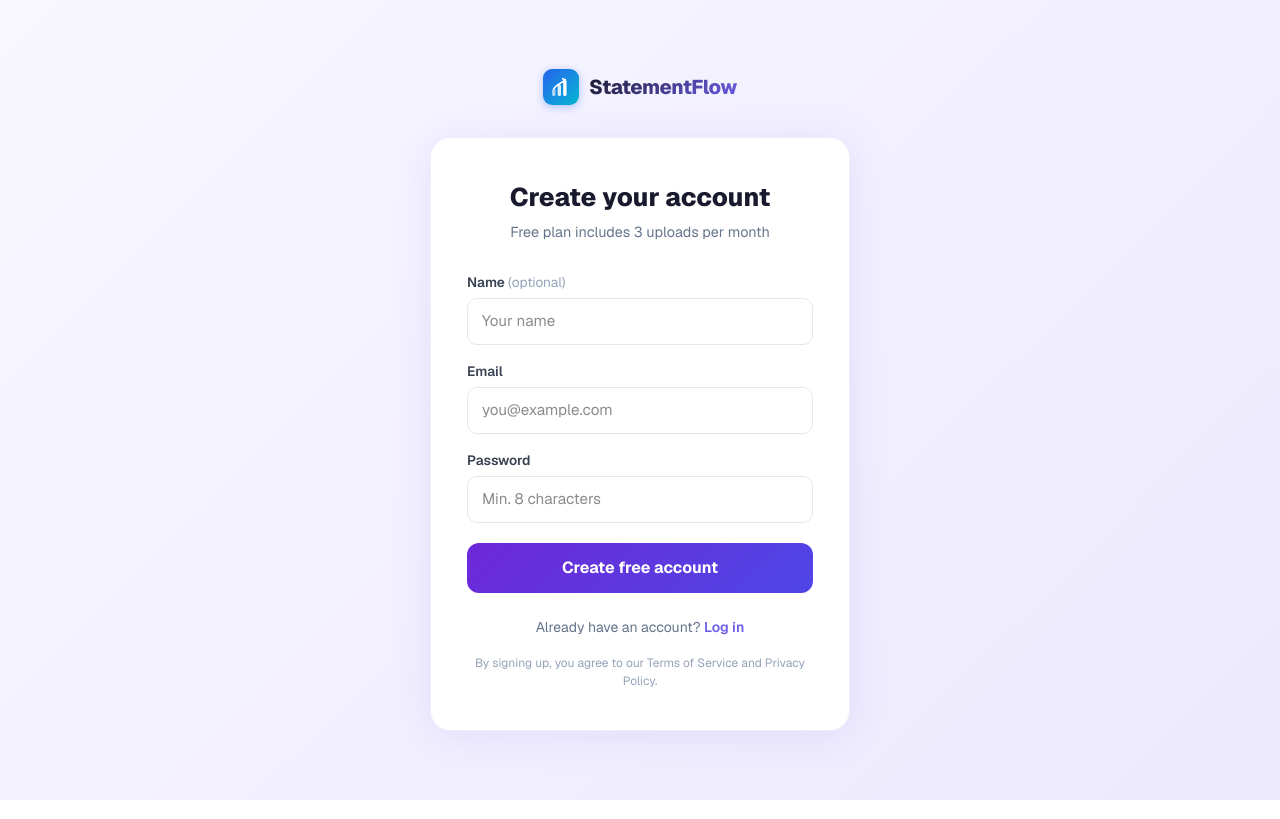
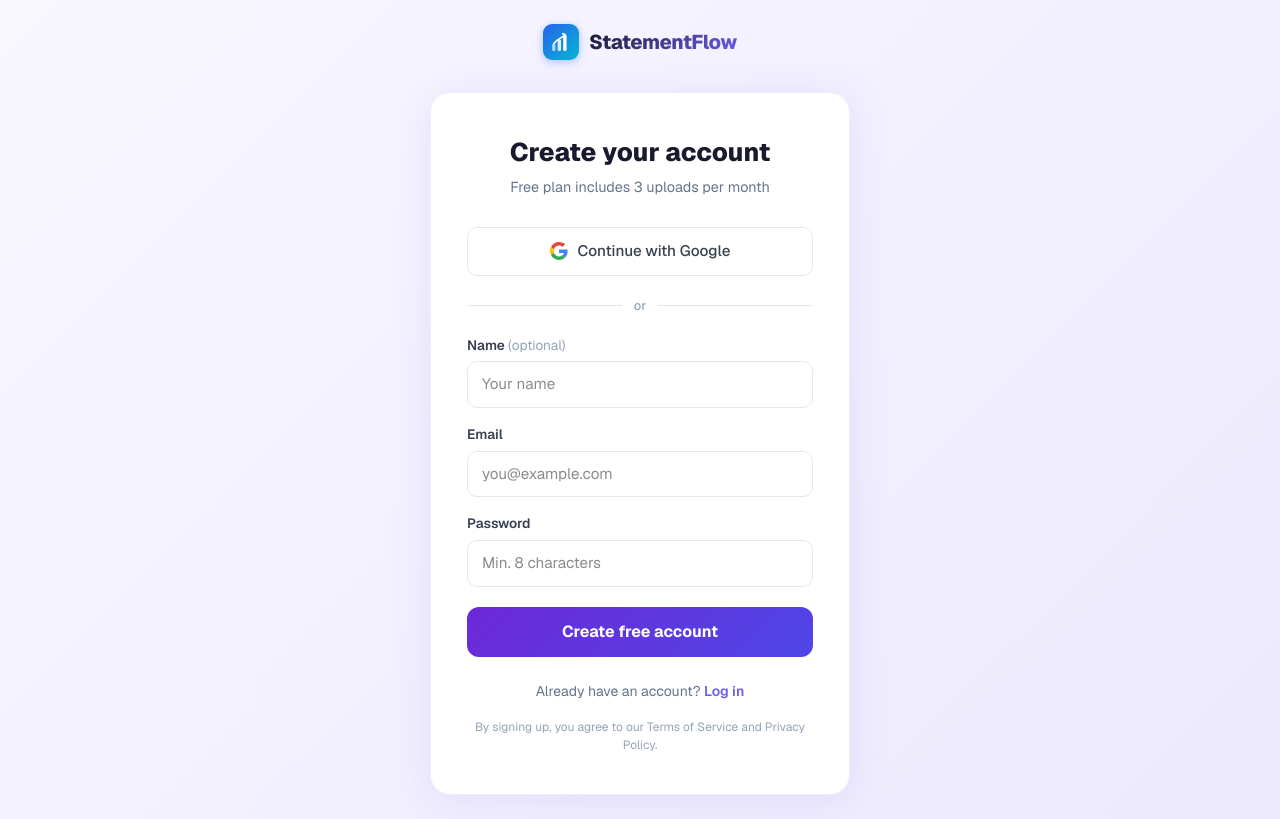
Before and after one commit to kasimk94/StatementFlow, a Next.js app: page /signup in a window 1280 px wide. Built offline with nearby package versions, Linux system fonts and the light colour scheme.

Commit message:
add google login button

```diff
--- a/app/login/page.js
+++ b/app/login/page.js
@@ -104,6 +104,36 @@
           </div>
         )}
 
+        {/* Google button */}
+        <button
+          type="button"
+          onClick={() => signIn("google", { callbackUrl: "/account" })}
+          style={{
+            width: "100%", padding: "12px", border: "1px solid #e2e8f0",
+            borderRadius: 10, background: "white", cursor: "pointer",
+            display: "flex", alignItems: "center", justifyContent: "center",
+            gap: 10, marginBottom: 20, fontSize: "0.95rem", fontWeight: 500,
+            color: "#374151", transition: "border-color 0.2s ease",
+          }}
+          onMouseEnter={(e) => (e.currentTarget.style.borderColor = "#6c5ce7")}
+          onMouseLeave={(e) => (e.currentTarget.style.borderColor = "#e2e8f0")}
+        >
+          <svg width="18" height="18" viewBox="0 0 48 48">
+            <path fill="#EA4335" d="M24 9.5c3.54 0 6.71 1.22 9.21 3.6l6.85-6.85C35.9 2.38 30.47 0 24 0 14.62 0 6.51 5.38 2.56 13.22l7.98 6.19C12.43 13.72 17.74 9.5 24 9.5z"/>
+            <path fill="#4285F4" d="M46.98 24.55c0-1.57-.15-3.09-.38-4.55H24v9.02h12.94c-.58 2.96-2.26 5.48-4.78 7.18l7.73 6c4.51-4.18 7.09-10.36 7.09-17.65z"/>
+            <path fill="#FBBC05" d="M10.53 28.59c-.48-1.45-.76-2.99-.76-4.59s.27-3.14.76-4.59l-7.98-6.19C.92 16.46 0 20.12 0 24c0 3.88.92 7.54 2.56 10.78l7.97-6.19z"/>
+            <path fill="#34A853" d="M24 48c6.48 0 11.93-2.13 15.89-5.81l-7.73-6c-2.15 1.45-4.92 2.3-8.16 2.3-6.26 0-11.57-4.22-13.47-9.91l-7.98 6.19C6.51 42.62 14.62 48 24 48z"/>
+          </svg>
+          Continue with Google
+        </button>
+
+        {/* Divider */}
+        <div style={{ display: "flex", alignItems: "center", gap: 12, marginBottom: 20 }}>
+          <div style={{ flex: 1, height: 1, background: "#e2e8f0" }} />
+          <span style={{ fontSize: "0.8rem", color: "#94a3b8", fontWeight: 500 }}>or</span>
+          <div style={{ flex: 1, height: 1, background: "#e2e8f0" }} />
+        </div>
+
         <form onSubmit={handleSubmit} style={{ display: "flex", flexDirection: "column", gap: 16 }}>
           <div>
             <label style={{ fontSize: "0.85rem", fontWeight: 600, color: "#374151", display: "block", marginBottom: 6 }}>
--- a/app/signup/page.js
+++ b/app/signup/page.js
@@ -119,6 +119,36 @@
           </div>
         )}
 
+        {/* Google button */}
+        <button
+          type="button"
+          onClick={() => signIn("google", { callbackUrl: "/account" })}
+          style={{
+            width: "100%", padding: "12px", border: "1px solid #e2e8f0",
+            borderRadius: 10, background: "white", cursor: "pointer",
+            display: "flex", alignItems: "center", justifyContent: "center",
+            gap: 10, marginBottom: 20, fontSize: "0.95rem", fontWeight: 500,
+            color: "#374151", transition: "border-color 0.2s ease",
+          }}
+          onMouseEnter={(e) => (e.currentTarget.style.borderColor = "#6c5ce7")}
+          onMouseLeave={(e) => (e.currentTarget.style.borderColor = "#e2e8f0")}
+        >
+          <svg width="18" height="18" viewBox="0 0 48 48">
+            <path fill="#EA4335" d="M24 9.5c3.54 0 6.71 1.22 9.21 3.6l6.85-6.85C35.9 2.38 30.47 0 24 0 14.62 0 6.51 5.38 2.56 13.22l7.98 6.19C12.43 13.72 17.74 9.5 24 9.5z"/>
+            <path fill="#4285F4" d="M46.98 24.55c0-1.57-.15-3.09-.38-4.55H24v9.02h12.94c-.58 2.96-2.26 5.48-4.78 7.18l7.73 6c4.51-4.18 7.09-10.36 7.09-17.65z"/>
+            <path fill="#FBBC05" d="M10.53 28.59c-.48-1.45-.76-2.99-.76-4.59s.27-3.14.76-4.59l-7.98-6.19C.92 16.46 0 20.12 0 24c0 3.88.92 7.54 2.56 10.78l7.97-6.19z"/>
+            <path fill="#34A853" d="M24 48c6.48 0 11.93-2.13 15.89-5.81l-7.73-6c-2.15 1.45-4.92 2.3-8.16 2.3-6.26 0-11.57-4.22-13.47-9.91l-7.98 6.19C6.51 42.62 14.62 48 24 48z"/>
+          </svg>
+          Continue with Google
+        </button>
+
+        {/* Divider */}
+        <div style={{ display: "flex", alignItems: "center", gap: 12, marginBottom: 20 }}>
+          <div style={{ flex: 1, height: 1, background: "#e2e8f0" }} />
+          <span style={{ fontSize: "0.8rem", color: "#94a3b8", fontWeight: 500 }}>or</span>
+          <div style={{ flex: 1, height: 1, background: "#e2e8f0" }} />
+        </div>
+
         <form onSubmit={handleSubmit} style={{ display: "flex", flexDirection: "column", gap: 16 }}>
           <div>
             <label style={{ fontSize: "0.85rem", fontWeight: 600, color: "#374151", display: "block", marginBottom: 6 }}>
--- a/lib/auth.js
+++ b/lib/auth.js
@@ -1,5 +1,6 @@
 import { PrismaAdapter } from "@next-auth/prisma-adapter";
 import CredentialsProvider from "next-auth/providers/credentials";
+import GoogleProvider from "next-auth/providers/google";
 import bcrypt from "bcryptjs";
 import prisma from "./prisma";
 
@@ -10,6 +11,10 @@
   },
   trustHost: true,
   providers: [
+    GoogleProvider({
+      clientId: process.env.GOOGLE_CLIENT_ID,
+      clientSecret: process.env.GOOGLE_CLIENT_SECRET,
+    }),
     CredentialsProvider({
       name: "credentials",
       credentials: {
@@ -33,11 +38,21 @@
     }),
   ],
   callbacks: {
-    async jwt({ token, user, trigger }) {
-      // First sign-in: populate from authorize() return value
+    async jwt({ token, user, trigger, account }) {
+      // First sign-in: populate id and plan
       if (user) {
         token.id = user.id;
         token.plan = user.plan;
+        // For OAuth providers, plan won't be on the user object — fetch from DB
+        if (!user.plan) {
+          try {
+            const dbUser = await prisma.user.findUnique({
+              where: { email: user.email },
+              select: { id: true, plan: true },
+            });
+            if (dbUser) { token.id = dbUser.id; token.plan = dbUser.plan; }
+          } catch (_) {}
+        }
         return token;
       }
       // Explicit update() call (e.g. after Stripe upgrade): re-fetch plan from DB
```
